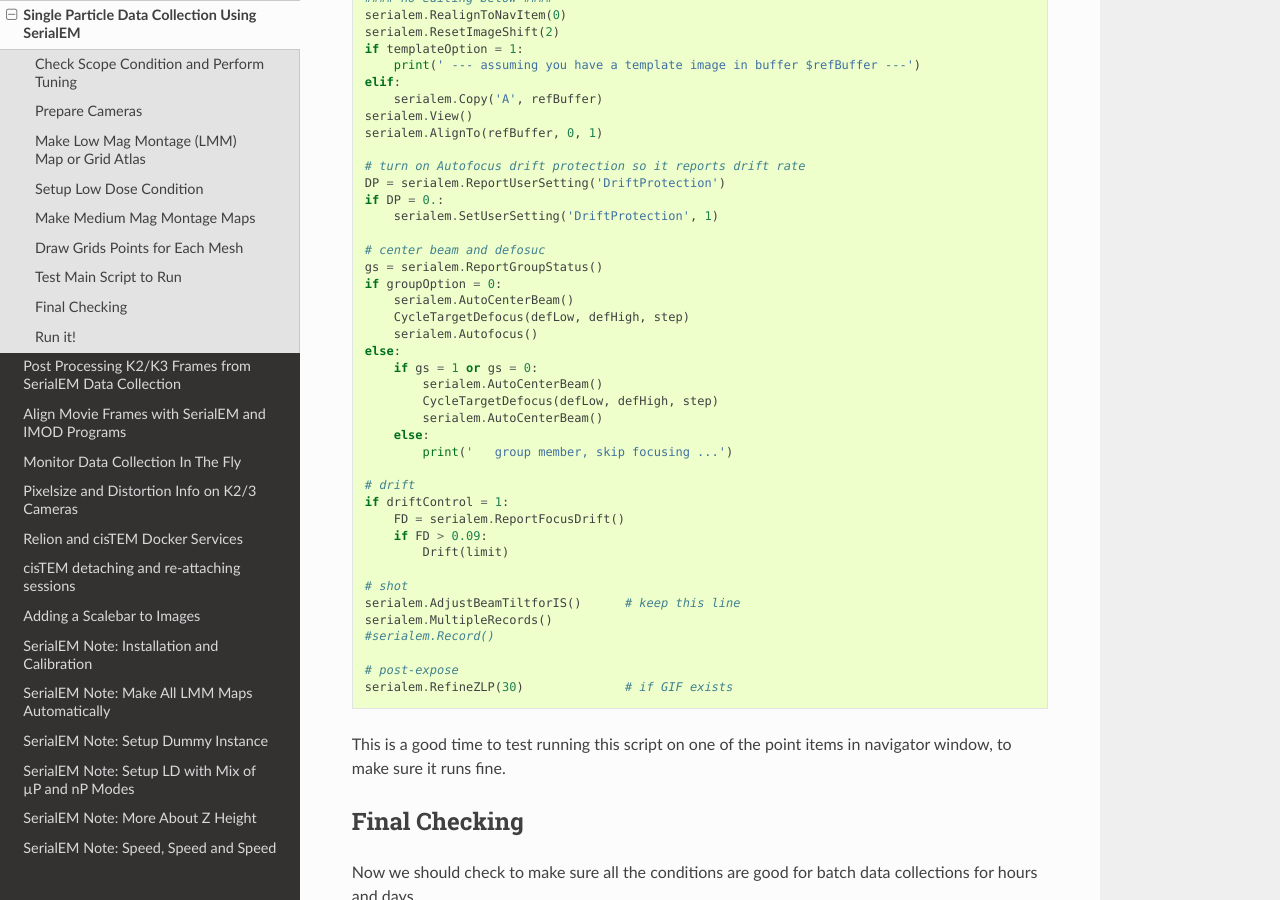
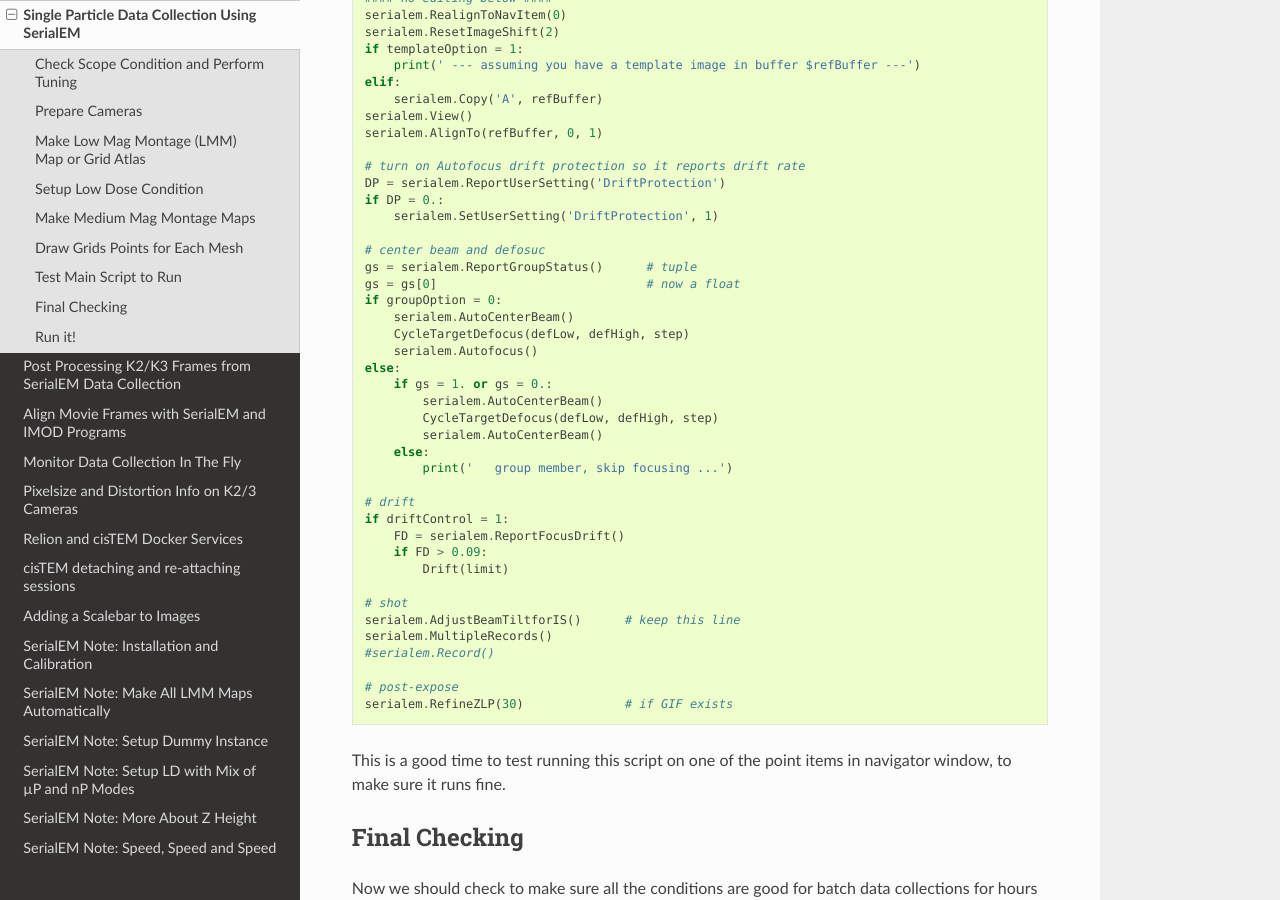
Before and after one commit to xuchen66/sphinx-emdocs, a Sphinx documentation site: the page built from source/singleparticle_serialem.rst, in a window 1280 px wide and 900 px high, scrolled down 6203 px. Built offline with Sphinx 7.4.7 and the Read the Docs theme 2.0.0, drawn with Linux system fonts in a browser that asks for light colours; pages that are not in the unit, such as notebooks, are missing from menus.

Commit message:
Update singleparticle_serialem.rst

```diff
--- a/source/singleparticle_serialem.rst
+++ b/source/singleparticle_serialem.rst
@@ -325,13 +325,14 @@
        serialem.SetUserSetting('DriftProtection', 1)
 
    # center beam and defosuc
-   gs = serialem.ReportGroupStatus()
+   gs = serialem.ReportGroupStatus()      # tuple
+   gs = gs[0]                             # now a float
    if groupOption = 0:
        serialem.AutoCenterBeam()
        CycleTargetDefocus(defLow, defHigh, step)
        serialem.Autofocus()
    else:
-       if gs = 1 or gs = 0:
+       if gs = 1. or gs = 0.:
            serialem.AutoCenterBeam()
            CycleTargetDefocus(defLow, defHigh, step)
            serialem.AutoCenterBeam()
```
